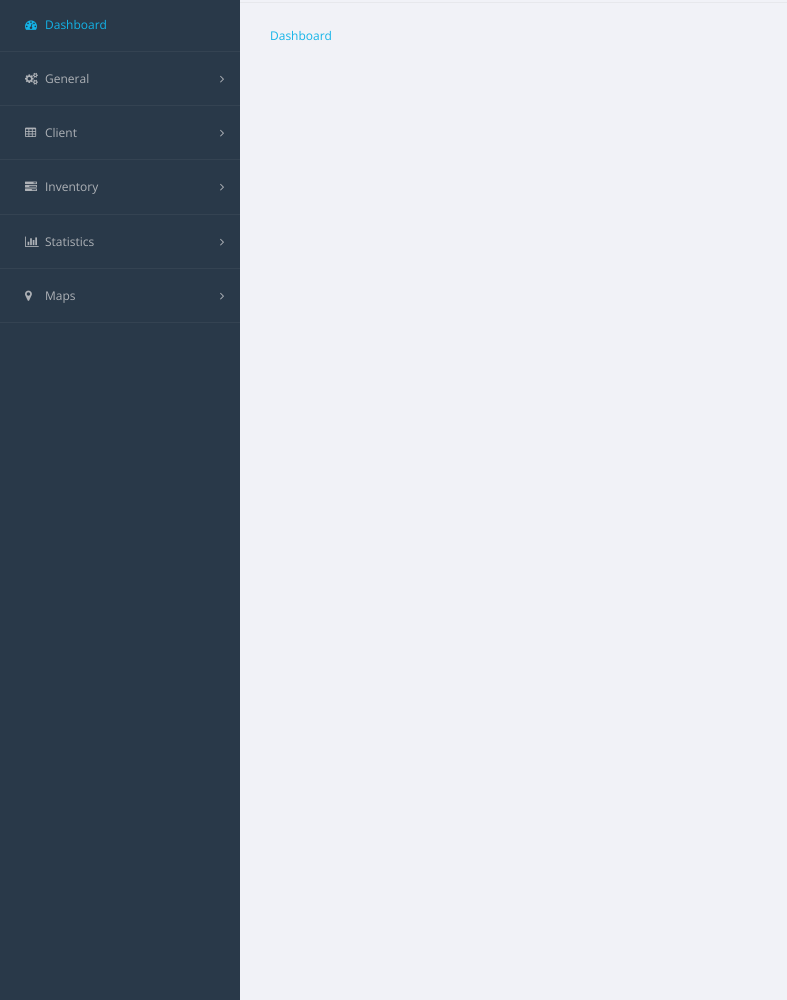
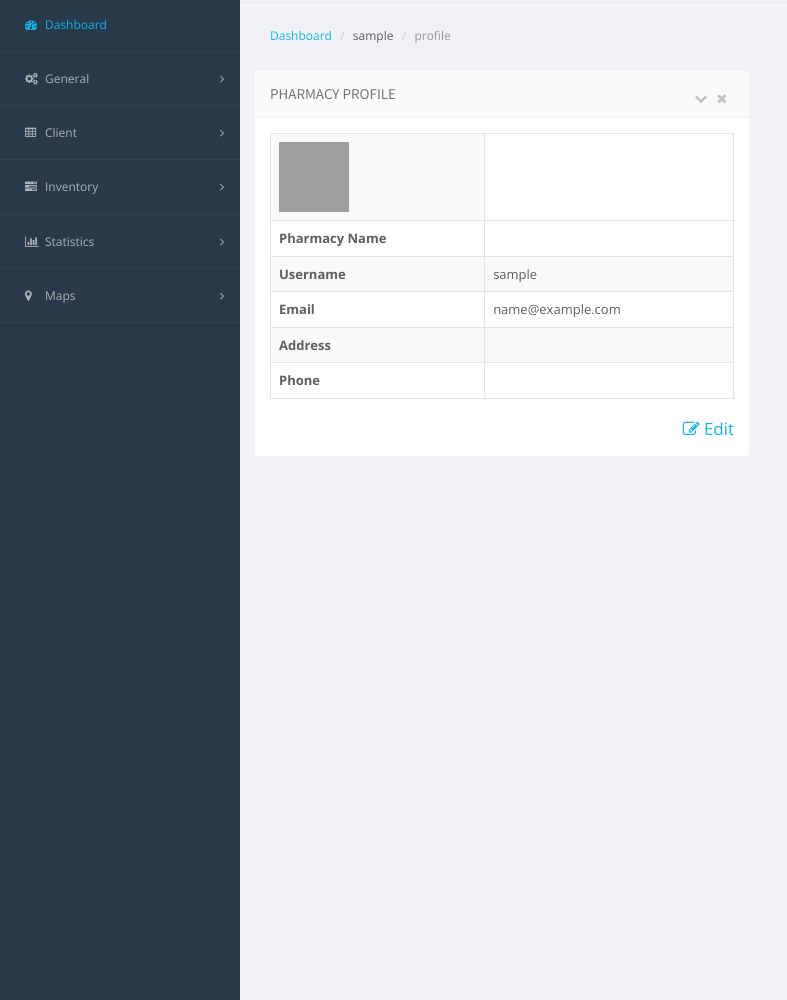
Before and after one commit to alfredayibonte/ipharm, a Django app: template templates/registration/user.html in a window 1280 px wide. Shown: the part 80-1080 px from the top of the page, without its empty margins (0-787 px from the left). Run offline with Django 3.2, Linux system fonts and the light colour scheme; the template is opened without the code that fills it, so the values that code supplies are empty; the visitor is signed in with stand-in values (Sample User, id 1); parts of the project's set-up code (start-up, migrations or seed data) failed here and were passed over; some libraries are stand-ins or nearby versions; grey boxes are pictures that could not be loaded.

Commit message:
added edit profile

```diff
--- /dev/null
+++ b/static/js/edit.js
@@ -0,0 +1,12 @@
+$(document).ready(init);
+
+
+function init(){
+    $("#edit_me").toggle();
+    $('#edit').on('click',function(event){
+        event.preventDefault();
+       $("#profile_me").toggle();
+        $("#edit_me").toggle();
+
+    });
+}
--- a/templates/registration/base.html
+++ b/templates/registration/base.html
@@ -163,6 +163,7 @@
     <script src="{% static 'js/email.js' %}" type="text/javascript"></script>
     <script src="{% static 'js/waypoints.min.js' %}"></script>
     <script src="{% static 'js/application.js' %}"></script>
+    <script src="{% static 'js/edit.js' %}"></script>
     <!--Page Level JS-->
     <script src="{% static 'js/icheck.min.js' %}"></script>
     <script>
--- a/templates/registration/user.html
+++ b/templates/registration/user.html
@@ -7,13 +7,124 @@
                     <div class="col-md-12">
                         <!--breadcrumbs start -->
                         <ul class="breadcrumb">
-                    <li><a href="{% url 'pharmacies:main' %}">Dashboard</a>
-                    </li>
+                            <li><a href="#">Dashboard</a></li>
+                            <li>{{ user.username }}</li>
+                            <li class="active">profile</li>
                         </ul>
                         <!--breadcrumbs end -->
+                    </div>
+            </div>
+
+
+
+                <div class="row">
+                    <div class="col-md-6" id="profile_me">
+
+                        <div class="panel panel-default">
+                            <div class="panel-heading">
+                                <h3 class="panel-title">Pharmacy profile</h3>
+                                <div class="actions pull-right">
+                                    <i class="fa fa-chevron-down"></i>
+                                    <i class="fa fa-times"></i>
+                                </div>
+                          </div>
+                          <div class="panel-body">
+
+                            <div class="table-responsive">
+                              <table class="table table-bordered table-striped">
+                                <thead>
+
+                                </thead>
+                                  <tbody>
+                                  <tr>
+                                        <th span="2"><img src="/static/{{ user.pharmacy.images }}" width="70px" height="70px"></th>
+
+                                    </tr>
+                                  <tr>
+                                      <th>Pharmacy Name</th>
+                                      <td>{{ user.pharmacy.name }}</td>
+                                  </tr>
+                                  <tr>
+                                      <th>Username</th>
+                                      <td>{{ user.username }}</td>
+                                  </tr>
+                                  <tr>
+                                      <th>Email</th>
+                                      <td>{{ user.email }}</td>
+                                  </tr>
+                                  <tr>
+                                      <th>Address</th>
+                                      <td>{{ user.pharmacy.address }}</td>
+                                  </tr>
+                                  <tr>
+                                      <th>Phone</th>
+                                      <td>{{ user.pharmacy.telephone }}</td>
+                                  </tr>
+                               </tbody>
+                              </table>
+                                <a href="javascript:void(0);" class="pull-right text-muted" style="font-size: 1.3em;" id="edit"><i class="fa fa-edit"></i> Edit</a>
+                            </div>
 
                     </div>
                 </div>
+               </div>
+                     <div class="col-md-6" id="edit_me">
+
+                        <div class="panel panel-default">
+                          <div class="panel-heading">
+                            <h3 class="panel-title">Edit profile</h3>
+                            <div class="actions pull-right">
+                                <i class="fa fa-chevron-down"></i>
+                                <i class="fa fa-times"></i>
+                            </div>
+                          </div>
+                          <div class="panel-body">
+
+                            <div class="table-responsive">
+                              <table class="table table-bordered table-striped">
+                                <thead>
+
+                                </thead>
+                                  <form method="post" action="." class="form-group" enctype="multipart/form-data">{% csrf_token %}
+                                      <tbody>
+                                      <tr>
+                                          <th span="2"><img src="/static/{{ user.pharmacy.images }}" width="70px" height="70px"></th>
+
+                                      </tr>
+                                      <tr>
+                                          <th>Pharmacy Name</th>
+                                          <td><input type="text" placeholder="name" class="form-control" name="name"></td>
+                                      </tr>
+                                      <tr>
+                                          <th>Username</th>
+                                          <td><input type="text" placeholder="username" class="form-control" name="username"></td>
+                                      </tr>
+                                      <tr>
+                                          <th>Email</th>
+                                          <td><input type="text" placeholder="email" class="form-control" name="email"></td>
+                                      </tr>
+                                      <tr>
+                                          <th>Address</th>
+                                          <td><input type="text" placeholder="address" class="form-control" name="address"></td>
+                                      </tr>
+                                      <tr>
+                                          <th>Phone</th>
+                                          <td><input type="text" placeholder="telephone" class="form-control" name="telephone"></td>
+                                      </tr>
+                                      <tr>
+                                          <td colspan="2"><input type="submit" value="submit" class="btn btn-primary"></td>
+                                      </tr>
+                                      </tbody>
+                                  </form>
+                              </table>
+                                <a href="javascript:void(0);" class="pull-right text-muted" style="font-size: 1.3em;" id="back"><i class="fa fa-backward"></i> back</a>
+                            </div>
+
+                    </div>
+                </div>
+               </div>
+             </div>
+
 
             </section>
          </section>
```
Lines whose indentation alone changed are shown as unchanged.
